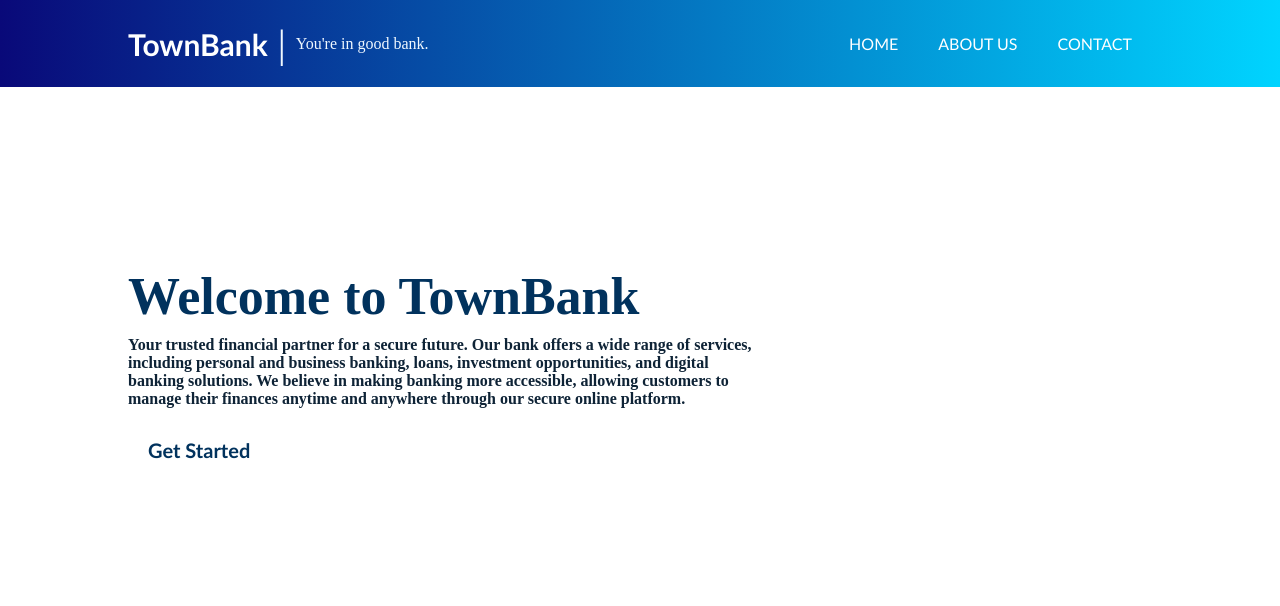
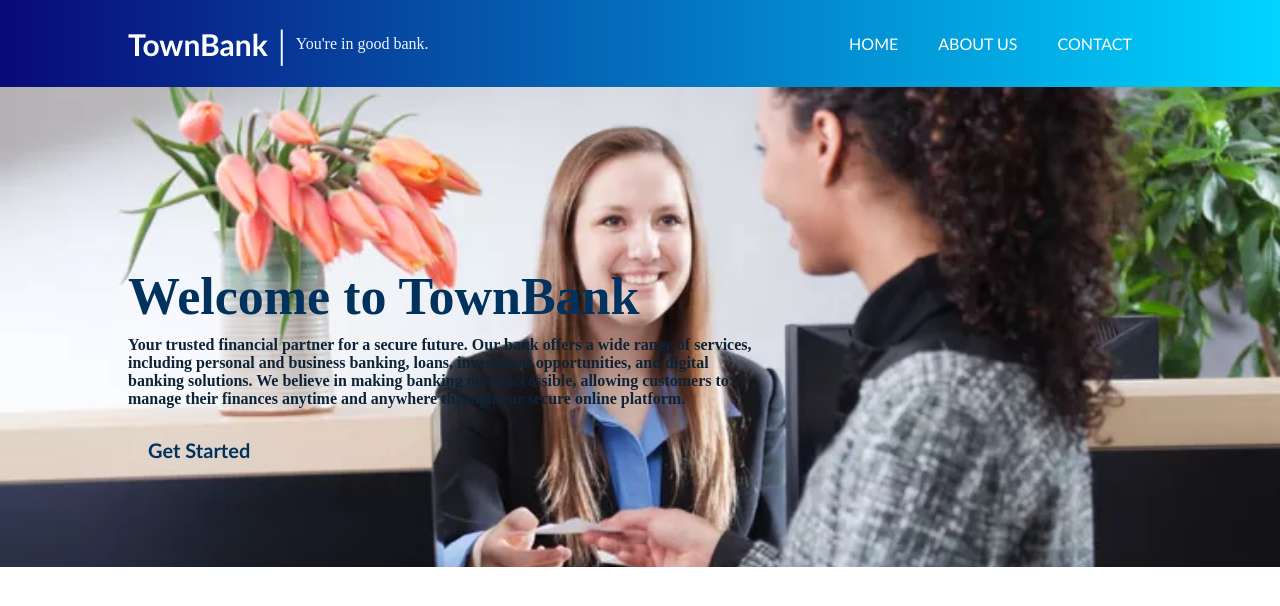
Before and after one commit to Ejay17/My-First-Web, a plain HTML site: page index.html in a window 1280 px wide. Drawn offline with Linux system fonts and the light colour scheme; the site is published under a folder, as on GitHub Pages, so addresses that start at the root find nothing.

Commit message:
Update index.css

```diff
--- a/index.css
+++ b/index.css
@@ -69,7 +69,7 @@ nav {
 }
 
 .upper {
-  background: url(/assets/images/bank-teller-in-retail-bank-counter-serving-customer-with-transaction-173155309-2c52a6f7c0fe4042811fab6c67e0bb80.jpg) no-repeat;
+  background: url(assets/images/bank-teller-in-retail-bank-counter-serving-customer-with-transaction-173155309-2c52a6f7c0fe4042811fab6c67e0bb80.jpg) no-repeat;
   background-position: top;
   background-size: cover;
   width: 100%;
```
